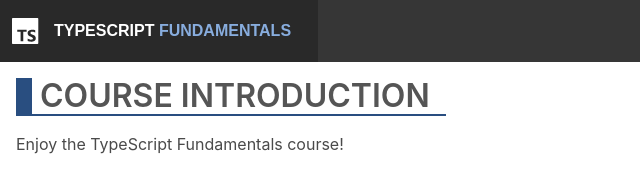
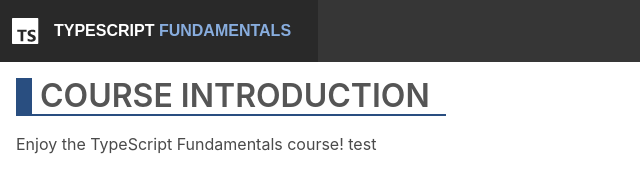
Before and after one commit to santosh-in-dev/typescript-fundamental, a website: page src/1-Course-Introduction/index.html in a window 1280 px wide. Shown: the full height of the page, 0-640 px from the left. Drawn offline with nearby package versions, Linux system fonts and the light colour scheme; files that its build step writes are made by us from their sources.

Commit message:
test message

```diff
--- a/src/1-Course-Introduction/index.html
+++ b/src/1-Course-Introduction/index.html
@@ -24,7 +24,7 @@
           <div class="content-title-group">
             <h2 class="title">Course Introduction</h2>
           </div>
-          Enjoy the TypeScript Fundamentals course!
+          Enjoy the TypeScript Fundamentals course! test
         </main>
       </div>
     </div>
--- a/src/4-Creating-And-Using-Functions/output.ts
+++ b/src/4-Creating-And-Using-Functions/output.ts
@@ -1,6 +1,6 @@
 import { productsURL } from '../lib';
 
-const prefix = '🐉 ';
+const prefix = '🐉';
 
 type ProductType = {
   id: number;
```
